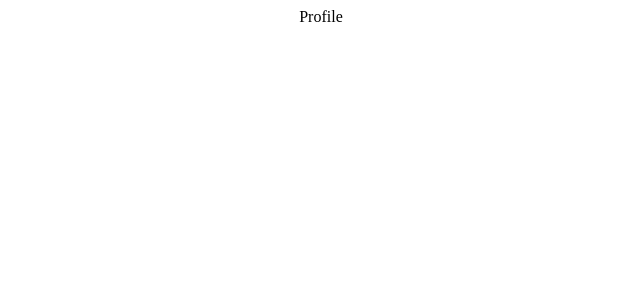
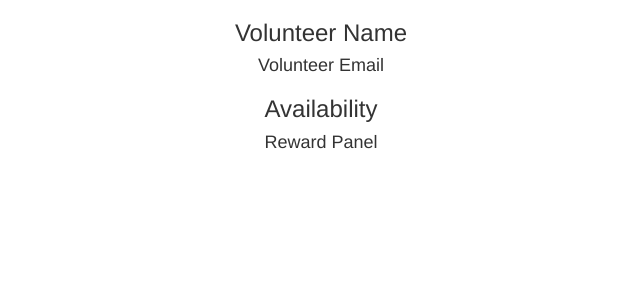
Before and after one commit to russell-macalintal/un-goal-app, a React (Create React App) app in the folder client/: page /profile in a window 1280 px wide. Shown: the top 300 px of the page, without its empty margins (319-959 px from the left). Built offline with nearby package versions, Linux system fonts and the light colour scheme.

Commit message:
Added bootstrap and static data for profile

```diff
--- a/client/package.json
+++ b/client/package.json
@@ -6,8 +6,10 @@
     "@testing-library/jest-dom": "^5.16.2",
     "@testing-library/react": "^12.1.3",
     "@testing-library/user-event": "^13.5.0",
+    "axios": "^0.26.0",
     "react": "^17.0.2",
     "react-dom": "^17.0.2",
+    "react-router-dom": "^6.2.1",
     "react-scripts": "5.0.0",
     "web-vitals": "^2.1.4"
   },
--- a/client/public/index.html
+++ b/client/public/index.html
@@ -9,21 +9,10 @@
       name="description"
       content="Web site created using create-react-app"
     />
-    <link rel="apple-touch-icon" href="%PUBLIC_URL%/logo192.png" />
-    <!--
-      manifest.json provides metadata used when your web app is installed on a
-      user's mobile device or desktop. See https://developers.google.com/web/fundamentals/web-app-manifest/
-    -->
-    <link rel="manifest" href="%PUBLIC_URL%/manifest.json" />
-    <!--
-      Notice the use of %PUBLIC_URL% in the tags above.
-      It will be replaced with the URL of the `public` folder during the build.
-      Only files inside the `public` folder can be referenced from the HTML.
 
-      Unlike "/favicon.ico" or "favicon.ico", "%PUBLIC_URL%/favicon.ico" will
-      work correctly both with client-side routing and a non-root public URL.
-      Learn how to configure a non-root public URL by running `npm run build`.
-    -->
+       <!-- Bootstrap -->
+       <link rel="stylesheet" href="https://cdn.jsdelivr.net/npm/bootstrap@3.4.1/dist/css/bootstrap.min.css" integrity="sha384-HSMxcRTRxnN+Bdg0JdbxYKrThecOKuH5zCYotlSAcp1+c8xmyTe9GYg1l9a69psu" crossorigin="anonymous">
+
     <title>React App</title>
   </head>
   <body>
--- a/client/src/components/Profile.js
+++ b/client/src/components/Profile.js
@@ -1,7 +1,22 @@
-import React from 'react'
+import React, { useEffect } from 'react'
+import volunteer from '../Data/volunteerData';
 
 export default function Profile() {
+
+    useEffect(() => {
+
+    }, [])
+
   return (
-    <div>Profile</div>
+    <div>
+        <h3>Volunteer Name</h3>
+        <h4>Volunteer Email</h4>
+
+        <h3>Availability</h3>
+
+
+        <h4>Reward Panel</h4>
+
+    </div>
   )
 }
```
Also changed, not shown: 1 other file (tests, documents, lock files or other folders).
